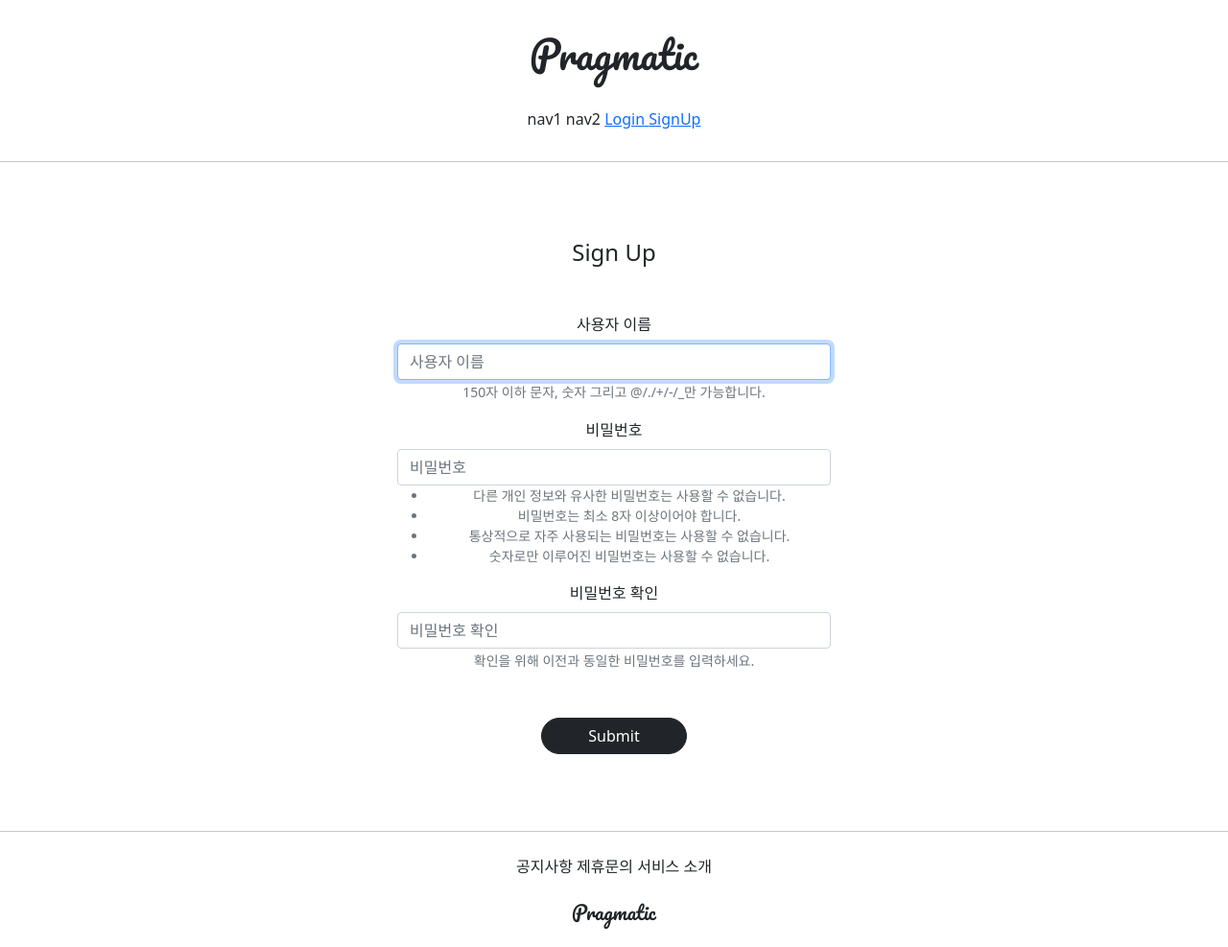
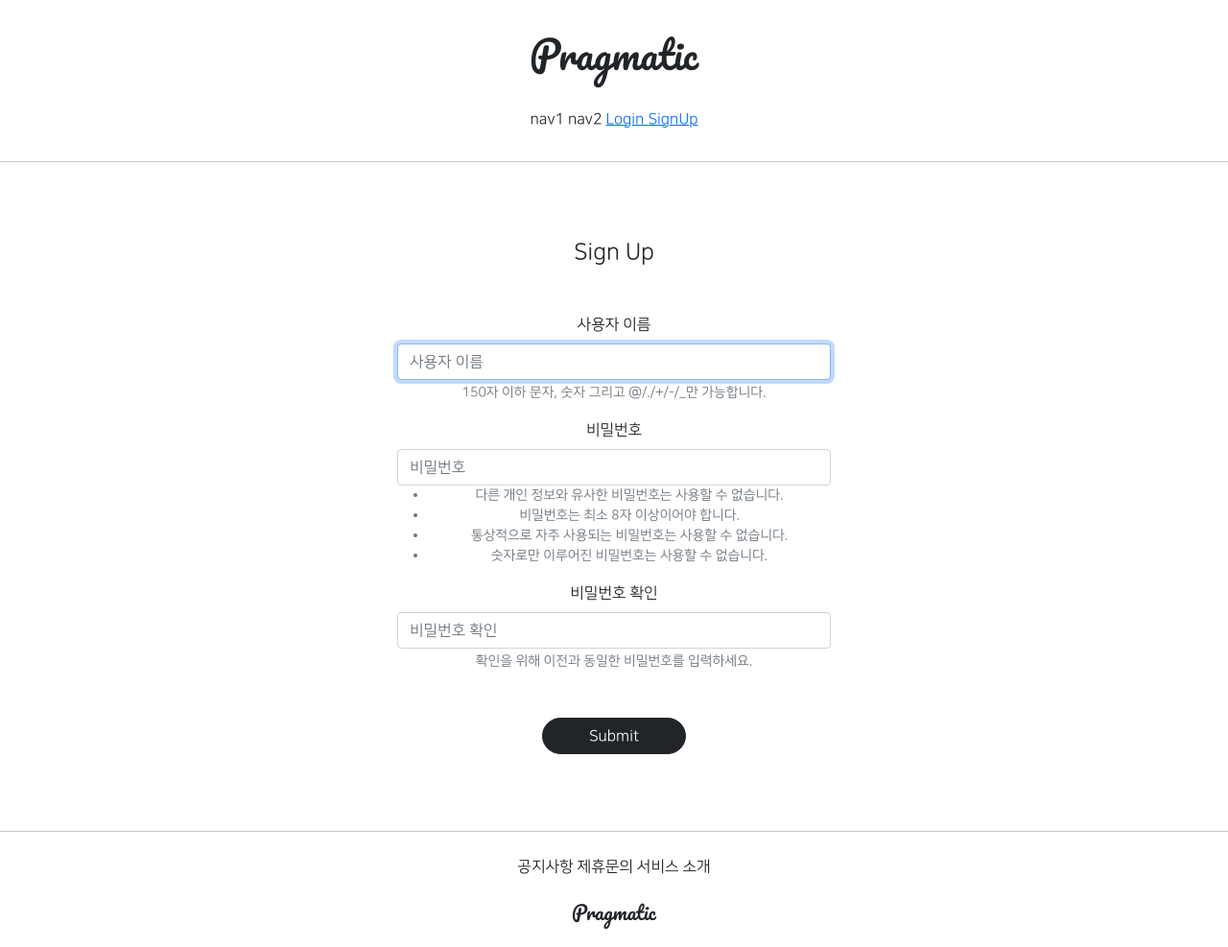
Before and after one commit to lapera00/gis_3ban_1, a Django app: page /accounts/create/ in a window 1280 px wide. Shown: the whole page at 96% size. Run offline with Django 3.2, Linux system fonts and the light colour scheme; parts of the project's set-up code (start-up, migrations or seed data) failed here and were passed over; some libraries are stand-ins or nearby versions.

Commit message:
7/16 3ban class commit 3

```diff
--- a/templates/base.html
+++ b/templates/base.html
@@ -3,7 +3,7 @@
 
 {% include 'head.html' %}
 
-<body>
+<body style="font-family: 'NanumSquareR'">
 
 {%  include 'header.html' %}
 
--- a/templates/head.html
+++ b/templates/head.html
@@ -14,4 +14,28 @@
 
     {# DEFAULT CSS LINK #}
     <link rel="stylesheet" type="text/css" href="{% static 'base.css' %}">
+
+    <style>
+        @font-face {
+            font-family: 'NanumSquareR';
+            src: local('NanumSquareR'),
+            url("{% static 'fonts/NanumSquareR.otf' %}") format("opentype");
+        }
+        @font-face {
+            font-family: 'NanumSquareEB';
+            src: local('NanumSquareEB'),
+            url("{% static 'fonts/NanumSquareEB.otf' %}") format("opentype");
+        }
+        @font-face {
+            font-family: 'NanumSquareB';
+            src: local('NanumSquareB'),
+            url("{% static 'fonts/NanumSquareB.otf' %}") format("opentype");
+        }
+        @font-face {
+            font-family: 'NanumSquareL';
+            src: local('NanumSquareL'),
+            url("{% static 'fonts/NanumSquareL.otf' %}") format("opentype");
+        }
+    </style>
+
 </head>
```
Also changed, not shown: static/fonts/NanumSquareB.otf (added), static/fonts/NanumSquareEB.otf (added), static/fonts/NanumSquareL.otf (added), static/fonts/NanumSquareR.otf (added).
